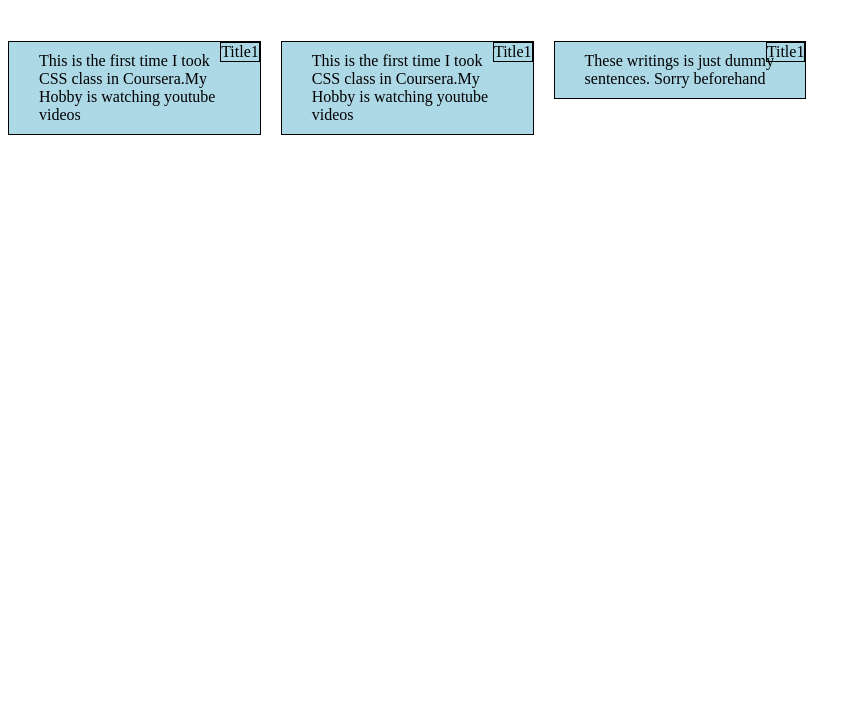
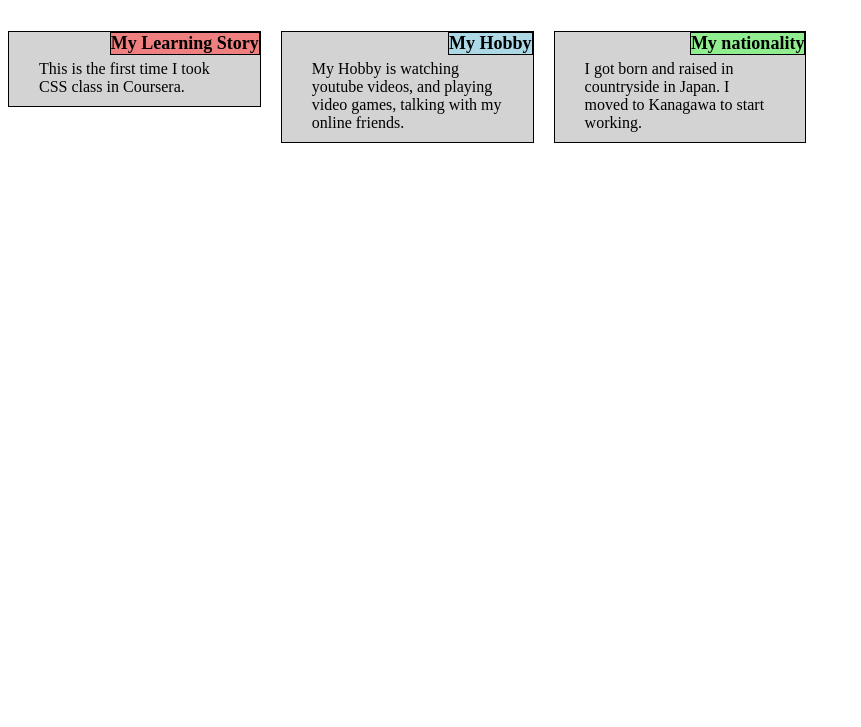
Before and after one commit to Kentafrost/Kentafrost.github.io, a plain HTML site: page module2/index.html in a window 1280 px wide. Shown: the part 73-800 px from the top of the page, without its empty margins (0-861 px from the left). Drawn offline with Linux system fonts and the light colour scheme.

Commit message:
Add files via upload

```diff
--- /dev/null
+++ b/module2/css/module2-solution.css
@@ -0,0 +1,81 @@
+@charset "utf-8";
+
+* {
+    box-sizing: border-box;
+    margin: 10;
+    padding: 0;
+}
+
+h1 {
+    text-align: center;
+    font-size: 28px;
+    position: relative;
+}
+
+.container {
+    position: relative;
+}
+
+.content1, .content2, .content3 {
+    width: 200px;
+    border: 1px solid black;
+    padding: 10px 30px 10px 30px;
+    margin-right: 20px;
+    position: relative;
+    background-color: lightgray;
+}
+
+@media (min-width: 992px) {
+    .content1, .content2, .content3 {
+        width: 20%;
+        height: 30%;
+        float: left;
+    }
+}
+
+@media (min-width: 768px) and (max-width: 991px) {
+    .content1, .content2, .content3 {
+        width: 40%;
+        height: 30%;
+        float: left;
+    }
+
+    .content3 {
+        width: 40%;
+        height: 30%;
+        margin-top: 0px;
+        float: left;
+        position: relative;
+    }
+
+}
+
+@media (max-width: 767px) {
+    .content1, .content2, .content3 {
+        width: 50%;
+        margin-bottom: 20px;
+        float: top;
+    }
+}
+
+.content1 span, .content2 span, .content3 span {
+    border: 1px solid black;
+    font-weight: bold;
+    text-align: right;
+    top: 0%;
+    right: 0%;
+    font-size: 18px;
+    position: absolute;
+}
+
+.content1 span {
+    background-color: lightcoral;
+}
+
+.content2 span {
+    background-color: lightblue;
+}
+
+.content3 span {
+    background-color: lightgreen;
+}
--- a/module2/index.html
+++ b/module2/index.html
@@ -6,72 +6,7 @@
         <title></title>
         <meta name="description" content="">
         <meta name="viewport" content="width=device-width, initial-scale=1">
-        <link rel="stylesheet" href="">
-
-        <style type="text/css">
-            * {
-                box-sizing: border-box;
-                margin: 10;
-                padding: 0;
-            }
-
-            container {
-                position: relative;
-            }
-
-            .content1, .content2, .content3 {
-                width: 200px;
-                border: 1px solid black;
-                padding: 10px 30px 10px 30px;
-                margin-right: 20px;
-                position: relative;
-            }
-
-            @media (min-width: 992px) {
-                .content1, .content2, .content3 {
-                    width: 20%;
-                    height: 30%;
-                    background-color: lightblue;
-                    float: left;
-                }
-            }
-
-            @media (min-width: 768px) and (max-width: 991px) {
-                .content1, .content2 {
-                    width: 40%;
-                    height: 30%;
-                    background-color: lightgreen;
-                    float: left;
-                }
-
-                .content3 {
-                    width: 40%;
-                    height: 30%;
-                    margin-top: 0px;
-                    background-color: lightgreen;
-                    float: left;
-                    position: relative;
-                }
-
-            }
-
-            @media (max-width: 767px) {
-                .content1, .content2, .content3 {
-                    width: 50%;
-                    margin-bottom: 20px;
-                    background-color: lightcoral;
-                    float: top;
-                }
-            }
-
-            .content1 span, .content2 span, .content3 span {
-                border: 1px solid black;
-                text-align: right;
-                top: 0%;
-                right: 0%;
-                position: absolute;
-            }
-        </style>
+        <link rel="stylesheet" href="css\module2-solution.css">
 
     </head>
     <body>
@@ -79,16 +14,25 @@
         <br>
             <div class="container">
                 <p class="content1">
-                    <span> <class="title"> Title1 </span>
-                    This is the first time I took CSS class in Coursera.My Hobby is watching youtube videos
+                    <span> <class="title"> My Learning Story </span>
+                    <br>
+                        This is the first time I took CSS class in Coursera.
+                    </br>
                 </p>
+
                 <p class="content2">
-                    <span> <class="title"> Title1 </span>
-                    This is the first time I took CSS class in Coursera.My Hobby is watching youtube videos
+                    <span> <class="title"> My Hobby </span>
+                    <br>
+                        My Hobby is watching youtube videos, and playing video games, talking with my online friends.
+                    </br>
                 </p>
+
                 <p class="content3">
-                    <span> <class="title"> Title1 </span>
-                    These writings is just dummy sentences. Sorry beforehand
+                    <span> <class="title"> My nationality </span>
+                    <br>
+                        I got born and raised in countryside in Japan.
+                        I moved to Kanagawa to start working.
+                    </br>
                 </p>
             </div>
         </br>
```
